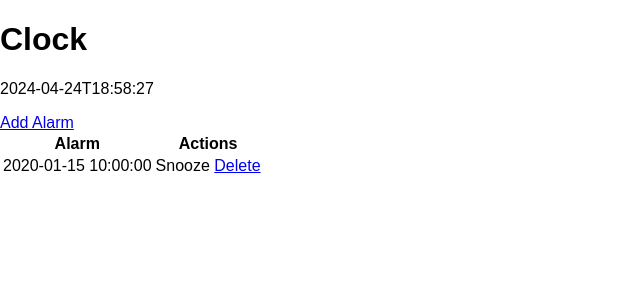
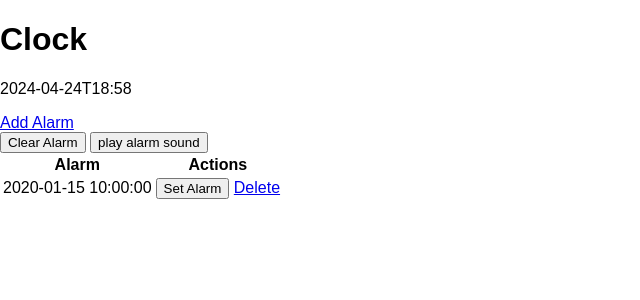
Before and after one commit to HakaseKorin/FlaskIntro, a Flask app: page /clock in a window 1280 px wide. Shown: the top 300 px of the page, without its empty margins (0-640 px from the left). Run offline with Flask 3, Linux system fonts and the light colour scheme; tables that the repository leaves empty hold one stand-in row (values such as "Sample post").

Commit message:
adds functionality for alarm

```diff
--- a/app.py
+++ b/app.py
@@ -78,7 +78,7 @@ def clock():
 @app.route('/time_feed')
 def time_feed():
     def generate():
-        yield datetime.now().strftime("%Y-%m-%dT%H:%M:%S")  # return also will work
+        yield datetime.now().strftime("%Y-%m-%dT%H:%M")  # return also will work
     return Response(generate(), mimetype='text')
 
 @app.route('/add_alarm', methods = ['GET','POST'])
@@ -108,5 +108,11 @@ def delete_alarm(id):
     except:
         return "There was an issue deleting that alarm"
 
+@app.route('/get_alarm/<int:id>')
+def get_alarm(id):
+    target_alarm = Alarm.query.get_or_404(id)
+    return target_alarm
+
+
 if __name__ == "__main__":
     app.run(debug=True)
--- a/templates/clock.html
+++ b/templates/clock.html
@@ -9,6 +9,10 @@
 <p id="clock">Here will be date|time</p>
 
 <a href="/add_alarm">Add Alarm</a>
+<div>
+    <button onclick="snooze()">Clear Alarm</button>
+    <button onclick="playAlarm()">play alarm sound</button>
+</div>
 
 {% if alarms|length < 1 %}
 <h4>There are no alarms set. Set one above.</h4>
@@ -23,7 +27,7 @@
         {% for alarm in alarms %}
         <td>{{ alarm.content }}</td>
         <td>
-            <a onclick="snooze()">Snooze</a>
+            <button onclick="setAlarm('{{ alarm.content }}')">Set Alarm</button>
             <a href="/delete_alarm/{{ alarm.id }}">Delete</a>
         </td>
     </tr>
@@ -34,18 +38,26 @@
 <script>
     var clock = document.getElementById("clock");
     const alarmSound = new Audio("{{url_for('static', filename='audio/analog_alarm.mp3')}}")
+    var current_alarm
 
     setInterval(() => {
         fetch("{{ url_for('time_feed') }}")
         .then(response => {
-            response.text().then(t => {clock.innerHTML = t})
-
+            response.text().then(t => {
+                clock.innerHTML = t
+                checkAlarm(t)
+            })
         });
     }, 1000);
 
-    function checkAlarm(alarm) {
-        if ( Date.parse("{{url_for('time_feed')}}" == Date.parse(alarm)))
+    function checkAlarm(current_time) {
+        if ( Date.parse(current_time) == Date.parse(current_alarm))
             playAlarm()
+        console.log("checking alarm" + ", current time: " + current_time + ", current alarm: " + current_alarm)
+    }
+
+    function setAlarm(alarm) {
+        current_alarm = alarm
     }
 
     function playAlarm() {
@@ -54,6 +66,7 @@
     }
 
     function snooze() {
+        current_alarm = null
         alarmSound.pause()
     }
 
```
Also changed, not shown: instance/test.db.
